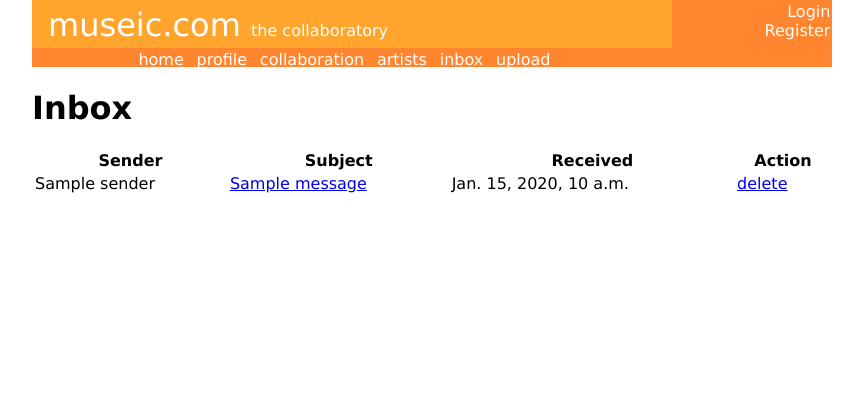
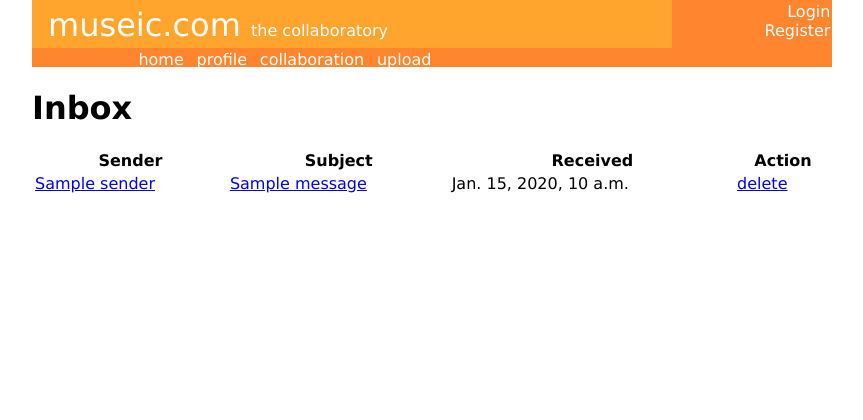
Before and after one commit to abhishekmukherg/museic, a Django app: template museic/templates/messages/inbox.html in a window 1280 px wide. Shown: the top 420 px of the page, without its empty margins (208-1071 px from the left). Run offline with Django 3.2, Linux system fonts and the light colour scheme; the template is opened without the code that fills it: most values are stand-ins (such as "Sample title", 1, 10 or a date in 2020); parts of the project's set-up code (start-up, migrations or seed data) failed here and were passed over.

Commit message:
Changed navlinks to jennifers recommendations

```diff
--- a/museic/content/urls.py
+++ b/museic/content/urls.py
@@ -33,7 +33,7 @@ def _get_url_patterns(prefix, model_name, model, form_class):
             name="%scontent_details_slug" % prefix,
             ),
 
-        url(r'^%s/post/' % prefix,
+        url(r'^post/%s/$' % prefix,
             'museic.content.views.create_text_content',
             kwargs={'form_class': form_class},
             name="%scontent_create_object" % prefix,
--- a/museic/templates/base.html
+++ b/museic/templates/base.html
@@ -43,16 +43,10 @@
 					<a class="nav {% active request "^/accounts/" %}" id="profile" href="{% url profile_overview %}">{% trans "profile" %}</a>
 					</li>
 					<li class="navlist">
-					<a class="nav {% active request "^/collaborations/.*(?!post)" %}" id="collab" href="{% url content_collab_landing %}">{% trans "collaboration" %}</a>
+					<a class="nav {% active request "^/collaborations/(?!post)" %}" id="collab" href="{% url content_collab_landing %}">{% trans "collaboration" %}</a>
 					</li>
 					<li class="navlist">
-					<a class="nav {% active request "^/artists/" %}" id="artists" href="artist.html">{% trans "artists" %}</a>
-					</li>
-					<li class="navlist">
-					<a class="nav {% active request "^/messages/" %}" id="inbox" href="{% url messages_inbox %}">{% trans "inbox" %}</a>
-					</li>
-					<li class="navlist">
-					<a class="nav {% active request "^/collaborations/([^/]+/)?post" %}" id="upload" href="{% url content_post_landing %}">{% trans "upload" %}</a>
+					<a class="nav {% active request "^/collaborations/post" %}" id="upload" href="{% url content_post_landing %}">{% trans "upload" %}</a>
 					</li>
 					</div>
 
--- a/museic/templates/content/landing.html
+++ b/museic/templates/content/landing.html
@@ -3,14 +3,14 @@
 {% block content_content %}
 <ul id="landingpage_links">
 	<li>
-	<a href="{{ textcontent }}"
+	<a href="{% url textcontent_create_object %}"
 		class="image_replace"
 		id="text_collab">
 		<img src="{{ MEDIA_URL }}content/text.png" alt="{{ text_title }}" />
 	</a>
 	</li>
 	<li>
-	<a href="{{ audiocontent }}"
+	<a href="{% url audiocontent_create_object %}"
 		class="image_replace"
 		id="audio_collab">
 		<img src="{{ MEDIA_URL }}content/note.png" alt="{{ audio_title }}" />
--- a/museic/templates/messages/inbox.html
+++ b/museic/templates/messages/inbox.html
@@ -1,5 +1,6 @@
 {% extends "messages/base.html" %}
 {% load i18n %}
+{% load humanize %}
 {% block content %}
     <h1>{% trans "Inbox" %}</h1>
     <table class="messages">
@@ -8,8 +9,8 @@
         </thead>
         <tbody>
     {% for message in message_list %}
-        <tr>
-            <td>{{ message.sender }}</td>
+	  <tr class="{% cycle "odd" "even" %}">
+	    <td><a href="{{ message.sender.get_absolute_url }}">{{ message.sender }}</a></td>
             <td>
                 {% if message.new %}<strong>{% endif %}
                 {% if message.replied %}<em>{% endif %}
```
